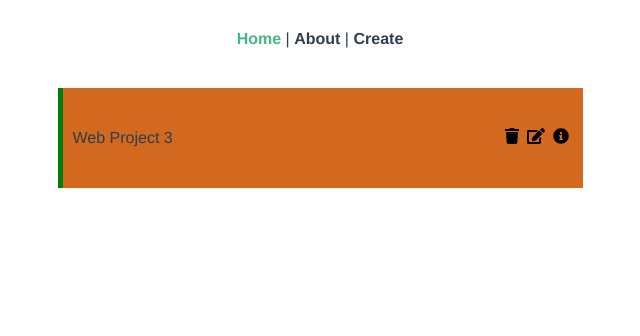
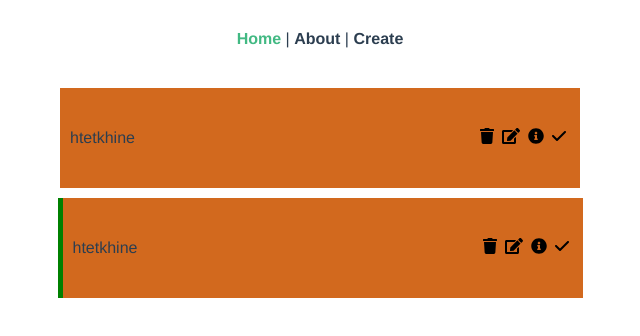
Before and after one commit to htetkhine/Vue-Learning, a Vue app in the folder project_planner/: page / in a window 1280 px wide. Shown: the top 336 px of the page, without its empty margins (320-960 px from the left). Built offline with nearby package versions, Linux system fonts and the light colour scheme; data requests are answered from the project's data file.

Commit message:
update data with axios.patch

```diff
--- a/project_planner/src/assets/jsons/db.json
+++ b/project_planner/src/assets/jsons/db.json
@@ -2,8 +2,15 @@
   "projects": [
     {
       "id": 3,
-      "title": "Web Project 3",
-      "description": "Web Project 3"
+      "title": "htetkhine",
+      "description": "Web Project 3",
+      "complete": false
+    },
+    {
+      "id": 4,
+      "title": "htetkhine",
+      "description": "Web Project 3",
+      "complete": "true"
     }
   ]
 }
--- a/project_planner/src/components/ProjectDetails.vue
+++ b/project_planner/src/components/ProjectDetails.vue
@@ -1,23 +1,27 @@
 <template>
     <div class="list-view">
-        <li>{{ project.title }}
+        <li :class="{success:project.complete==='true', ongoing:project.complete==='false'}">{{ project.title }}
             <div class="icon">
                 <svg @click="deleteItem(project.id)" xmlns="http://www.w3.org/2000/svg" height="1em" viewBox="0 0 448 512"><!--! Font Awesome Free 6.4.0 by @fontawesome - https://fontawesome.com License - https://fontawesome.com/license (Commercial License) Copyright 2023 Fonticons, Inc. --><path d="M432 32H312l-9.4-18.7A24 24 0 0 0 281.1 0H166.8a23.72 23.72 0 0 0-21.4 13.3L136 32H16A16 16 0 0 0 0 48v32a16 16 0 0 0 16 16h416a16 16 0 0 0 16-16V48a16 16 0 0 0-16-16zM53.2 467a48 48 0 0 0 47.9 45h245.8a48 48 0 0 0 47.9-45L416 128H32z"/></svg>
                 <svg xmlns="http://www.w3.org/2000/svg" height="1em" viewBox="0 0 576 512"><!--! Font Awesome Free 6.4.0 by @fontawesome - https://fontawesome.com License - https://fontawesome.com/license (Commercial License) Copyright 2023 Fonticons, Inc. --><path d="M402.6 83.2l90.2 90.2c3.8 3.8 3.8 10 0 13.8L274.4 405.6l-92.8 10.3c-12.4 1.4-22.9-9.1-21.5-21.5l10.3-92.8L388.8 83.2c3.8-3.8 10-3.8 13.8 0zm162-22.9l-48.8-48.8c-15.2-15.2-39.9-15.2-55.2 0l-35.4 35.4c-3.8 3.8-3.8 10 0 13.8l90.2 90.2c3.8 3.8 10 3.8 13.8 0l35.4-35.4c15.2-15.3 15.2-40 0-55.2zM384 346.2V448H64V128h229.8c3.2 0 6.2-1.3 8.5-3.5l40-40c7.6-7.6 2.2-20.5-8.5-20.5H48C21.5 64 0 85.5 0 112v352c0 26.5 21.5 48 48 48h352c26.5 0 48-21.5 48-48V306.2c0-10.7-12.9-16-20.5-8.5l-40 40c-2.2 2.3-3.5 5.3-3.5 8.5z"/></svg>
                 <svg xmlns="http://www.w3.org/2000/svg" height="1em" viewBox="0 0 512 512"><!--! Font Awesome Free 6.4.0 by @fontawesome - https://fontawesome.com License - https://fontawesome.com/license (Commercial License) Copyright 2023 Fonticons, Inc. --><path d="M256 8C119.043 8 8 119.083 8 256c0 136.997 111.043 248 248 248s248-111.003 248-248C504 119.083 392.957 8 256 8zm0 110c23.196 0 42 18.804 42 42s-18.804 42-42 42-42-18.804-42-42 18.804-42 42-42zm56 254c0 6.627-5.373 12-12 12h-88c-6.627 0-12-5.373-12-12v-24c0-6.627 5.373-12 12-12h12v-64h-12c-6.627 0-12-5.373-12-12v-24c0-6.627 5.373-12 12-12h64c6.627 0 12 5.373 12 12v100h12c6.627 0 12 5.373 12 12v24z"/></svg>
+                <svg @click="completeItem(project.id)" xmlns="http://www.w3.org/2000/svg" height="1em" viewBox="0 0 448 512"><!--! Font Awesome Free 6.4.0 by @fontawesome - https://fontawesome.com License - https://fontawesome.com/license (Commercial License) Copyright 2023 Fonticons, Inc. --><path d="M438.6 105.4c12.5 12.5 12.5 32.8 0 45.3l-256 256c-12.5 12.5-32.8 12.5-45.3 0l-128-128c-12.5-12.5-12.5-32.8 0-45.3s32.8-12.5 45.3 0L160 338.7 393.4 105.4c12.5-12.5 32.8-12.5 45.3 0z"/></svg>
             </div>
         </li>
     </div>
 </template>
 
 <script setup>
-    import { Button } from "vant";
+    import { showLoadingToast,closeToast } from 'vant';
+
     import { ref } from "vue";
     import axios from "axios";
+
     const props = defineProps(['project']);
+    const emits = defineEmits(['delete','updateState']);
 
-    const emits = defineEmits(['delete']);
-    let api = ref("http://localhost:3000/projects/")
+    let api = ref("http://localhost:3000/projects/");
+
     function deleteItem(projectID){
         let deleteRoute = api.value + projectID
         // fetch(deleteRoute, { methods:"DELETE" })
@@ -30,6 +34,35 @@
         axios.delete(deleteRoute)
         .then(() => {  emits('delete',projectID);  })
         .catch(err => { console.error(err) })
+    }
+    function completeItem(projectID){
+        loading();
+        let updateRoute = api.value + projectID
+        axios.patch(updateRoute,
+        {
+            complete: ! props.project.complete
+        })
+    }
+
+    //loading function
+    function loading(){
+        const toast = showLoadingToast({
+        duration: 0,
+        forbidClick: true,
+        loadingType: 'spinner',
+        message: '3 seconds',
+        });
+
+        let second = 3;
+        const timer = setInterval(() => {
+        second--;
+        if (second) {
+            toast.message = `${second} seconds`;
+        } else {
+            clearInterval(timer);
+            closeToast();
+        }
+        }, 1000);
     }
 </script>
 
@@ -44,7 +77,12 @@
                 background: chocolate;
                 width: 500px;
                 height: 100px;
-                border-left: 5px solid green;
+                &.success{
+                    border-left: 5px solid green;
+                }
+                &.ongoing{
+                    border-left: 5px solid red;
+                }
                 .icon{
                     svg{
                         cursor: pointer;
--- a/project_planner/src/views/CreateProjects.vue
+++ b/project_planner/src/views/CreateProjects.vue
@@ -2,10 +2,8 @@
     <div>
         <van-form @submit="onSubmit">
             <van-cell-group inset>
-                <van-field v-model="text" label="Title" />
-                <van-field v-model="number" type="number" label="ID" />
+                <van-field type="text" placeholder="Position" label="Title" />
                 <van-field
-                    v-model="message"
                     rows="2"
                     autosize
                     label="Message"
@@ -27,8 +25,6 @@
 </template>
 
 <script setup>
-    import { Form, Field, CellGroup } from 'vant';
-    import {Button} from 'vant';
     import { ref } from 'vue';
     const emits = defineEmits(['create']);
     function onSubmit(){
--- a/project_planner/src/views/HomeView.vue
+++ b/project_planner/src/views/HomeView.vue
@@ -1,7 +1,7 @@
 <template>
   <div class="home" v-if="projects.length !== 0">
     <div v-for="project in projects" :key="project.id">
-      <ProjectDetails @click="deleteFunction" :project="project" @delete="deleteItem">
+      <ProjectDetails @click="deleteFunction" :project="project" @delete="deleteItem" @updateState="updateState">
       </ProjectDetails>
     </div>
   </div>
@@ -10,8 +10,9 @@
 <script setup>
 import { onMounted, ref } from 'vue';
 import axios from 'axios';
+import { useRouter } from 'vue-router';
+
 import ProjectDetails from '../components/ProjectDetails';
-import { useRouter } from 'vue-router';
 
 const router = useRouter();
 
@@ -58,5 +59,10 @@ function deleteItem(id){
         return deleteId.id != id;
     })
 }
+// function updateState(id){
+//   projects.value = projects.value.filter(project=>{
+//        return  project.complete = "true"
+//   })
+// }
 
 </script>
```
